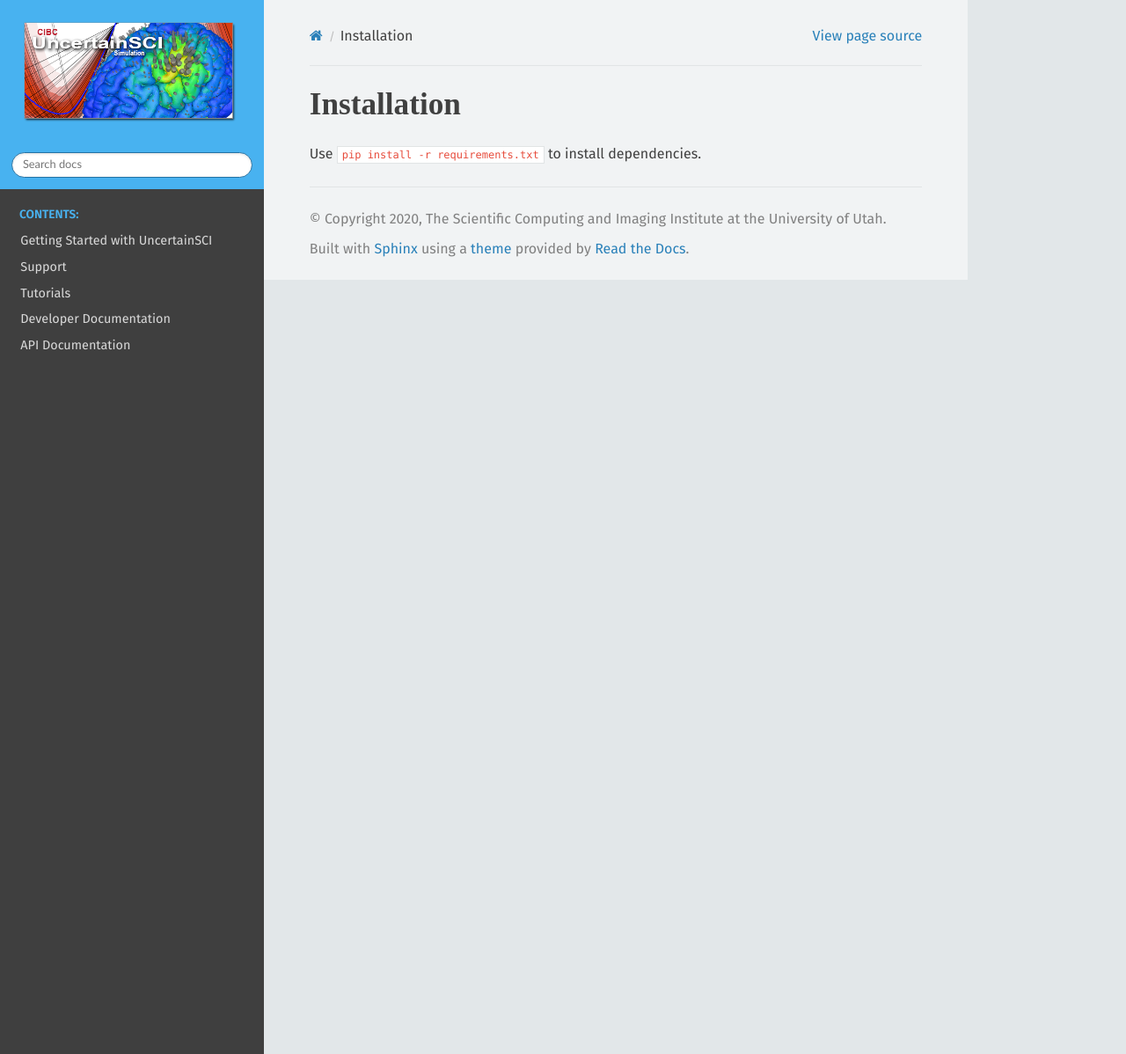
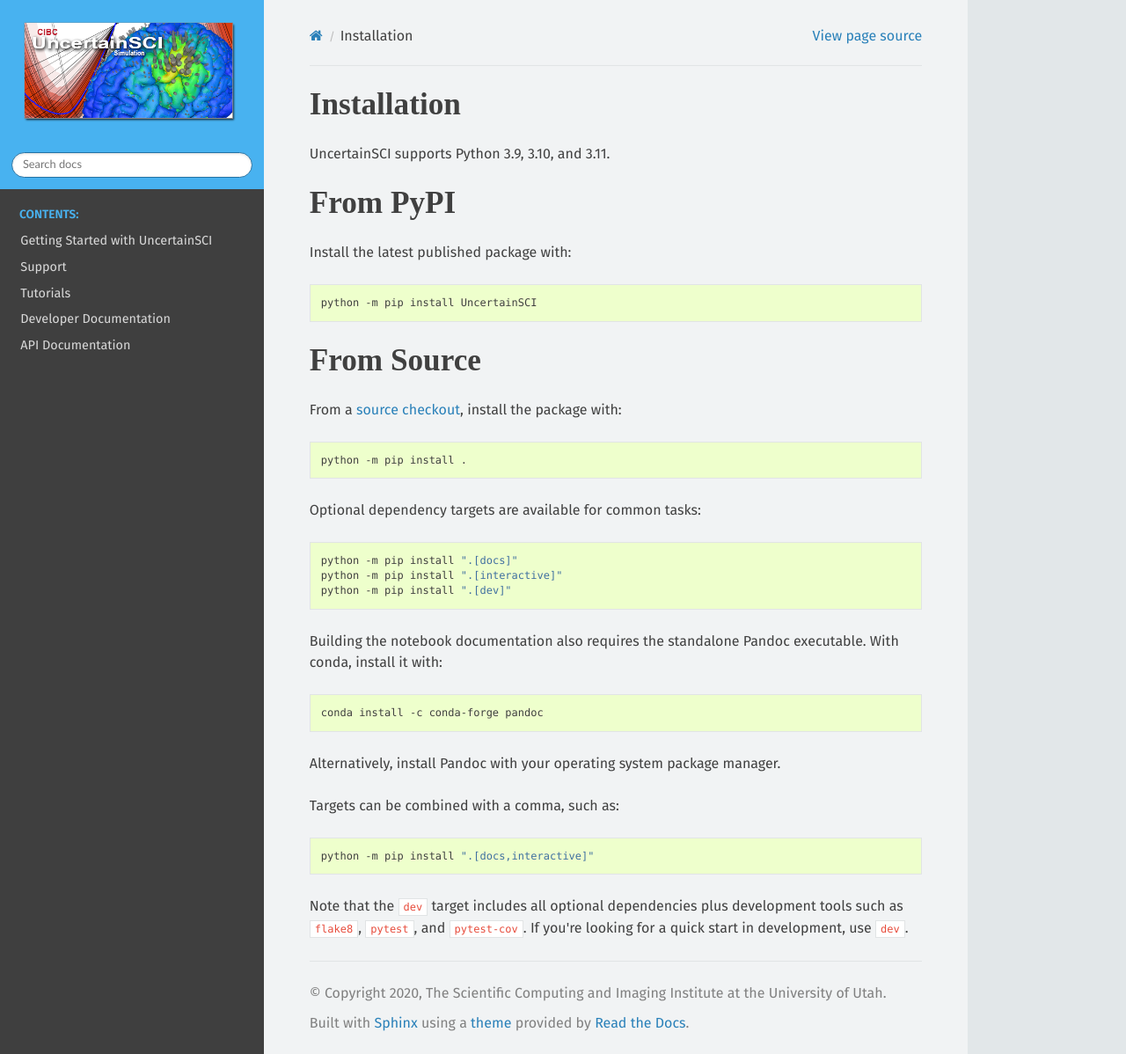
Before and after one commit to SCIInstitute/UncertainSCI, a Sphinx documentation site: the page built from docs/user_docs/install.rst, in a window 1280 px wide and 1198 px high. Shown: the whole window at 88% size. Built offline with Sphinx 7.4.7 and the Read the Docs theme 3.1.0, drawn with Linux system fonts in a browser that asks for light colours; some web fonts are replaced; pages that are not in the unit, such as notebooks, are missing from menus.

Commit message:
packaging: migrate from setup.py -> pyproject.toml
* and associated doc changes
* minimizing maintenance footprint
* no need to keep multiple sources on package versions up-to-date anymore

```diff
--- a/docs/conf.py
+++ b/docs/conf.py
@@ -99,7 +99,7 @@ on_rtd = os.environ.get('READTHEDOCS', None) == 'True'
 import sphinx_rtd_theme
 
 html_theme = 'sphinx_rtd_theme'
-html_theme_path = [sphinx_rtd_theme.get_html_theme_path()]
+# html_theme_path = [sphinx_rtd_theme.get_html_theme_path()]
 
 # Add any paths that contain custom static files (such as style sheets) here,
 # relative to this directory. They are copied after the builtin static files,
--- a/docs/user_docs/install.rst
+++ b/docs/user_docs/install.rst
@@ -1,4 +1,50 @@
 Installation
 ============
 
-Use ``pip install -r requirements.txt`` to install dependencies.
+UncertainSCI supports Python 3.9, 3.10, and 3.11.
+
+From PyPI
+---------
+
+Install the latest published package with:
+
+.. code-block:: shell
+
+   python -m pip install UncertainSCI
+
+From Source
+-----------
+
+From a `source checkout <https://github.com/SCIInstitute/UncertainSCI>`_, install
+the package with:
+
+.. code-block:: shell
+
+   python -m pip install .
+
+Optional dependency targets are available for common tasks:
+
+.. code-block:: shell
+
+   python -m pip install ".[docs]"
+   python -m pip install ".[interactive]"
+   python -m pip install ".[dev]"
+
+Building the notebook documentation also requires the standalone Pandoc
+executable. With conda, install it with:
+
+.. code-block:: shell
+
+   conda install -c conda-forge pandoc
+
+Alternatively, install Pandoc with your operating system package manager.
+
+Targets can be combined with a comma, such as:
+
+.. code-block:: shell
+
+   python -m pip install ".[docs,interactive]"
+
+Note that the ``dev`` target includes all optional dependencies plus development
+tools such as ``flake8``, ``pytest``, and ``pytest-cov``.  If you're looking for
+a quick start in development, use ``dev``.
--- a/requirements.txt
+++ /dev/null
@@ -1,3 +0,0 @@
-matplotlib>=3.1.3
-numpy>=1.25
-scipy>=1.4.1
--- a/setup.cfg
+++ /dev/null
@@ -1,2 +0,0 @@
-[metadata]
-description_file = README.md
```
Also changed, not shown: INSTALL.md (deleted, +0 -115 lines), docs/dev_docs/HowToTutorial.md (+10 -5 lines), docs/requirements.txt (deleted, +0 -12 lines), docs/user_docs/getting_started.md (+2 -2 lines), pyproject.toml (added, +92 -0 lines), setup.py (deleted, +0 -46 lines), .readthedocs.yaml, conftest.py (deleted), 2 other files.
